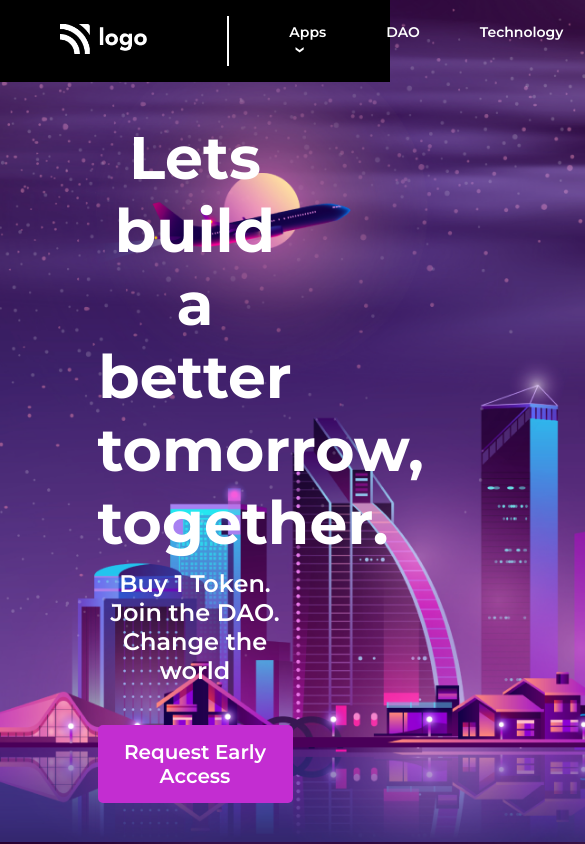
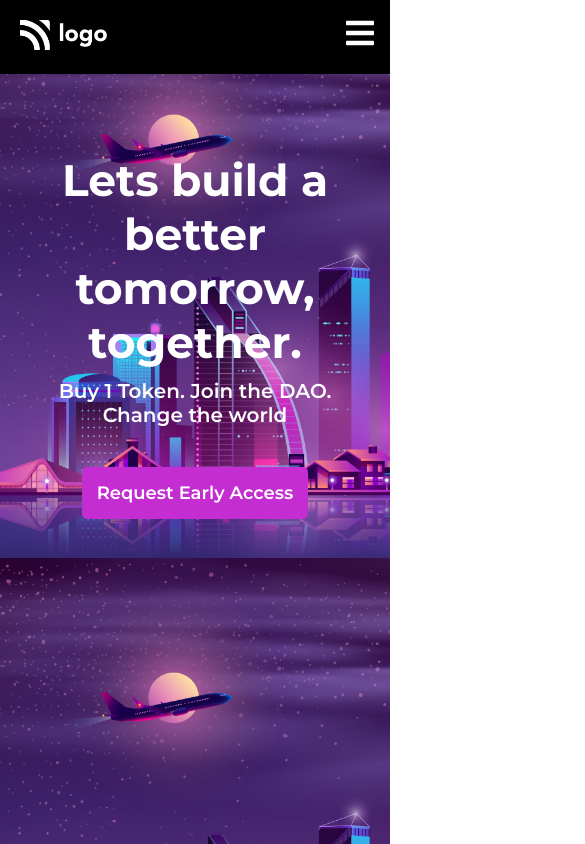
Before and after one commit to Shashanka8/Project-5-Crypto-Landing-Page, a plain HTML site: page index.html in a window 390 px wide. Shown: the top 844 px of the page, 585 px wide, since content can reach past the window. Drawn offline with Linux system fonts and the light colour scheme.

Commit message:
Updated Readme.md and added CSS media queries for device responsive

```diff
--- a/index.html
+++ b/index.html
@@ -40,6 +40,7 @@
           <div>
             <button class="button-small">Buy 1 Token</button>
           </div>
+          <img src="./assets/menu-icon.svg" alt="menu-icon" class="menu-icon" />
         </nav>
       </section>
       <!-- Hero Section -->
--- a/style.css
+++ b/style.css
@@ -13,6 +13,10 @@ body {
   background-size: cover;
   font-family: "Montserrat", sans-serif;
   color: #ffffff;
+}
+
+button {
+  cursor: pointer;
 }
 
 .navbar {
@@ -46,7 +50,8 @@ body {
 .list-item {
   list-style-type: none;
   font-size: 14px;
-  padding: 0 30px;
+  margin: 0 30px;
+  cursor: pointer;
 }
 
 .list-item:first-child {
@@ -62,13 +67,21 @@ body {
 }
 
 .button-small {
-  margin-left: 450px;
+  position: fixed;
+  right: 5%;
+  top: 3%;
   font-family: "Montserrat", sans-serif;
   background-color: var(--pink);
   color: #ffffff;
   padding: 10px 20px;
   border-radius: 5px;
   border: none;
+}
+
+.menu-icon {
+  display: none;
+  height: 32px;
+  cursor: pointer;
 }
 
 .hero {
@@ -96,3 +109,66 @@ body {
   border: none;
   font-size: 20px;
 }
+
+@media screen and (max-width: 1199px) {
+  .navbar {
+    padding: 15px 30px;
+  }
+  .hero {
+    padding: 10%;
+  }
+}
+
+@media only screen and (max-width: 991px) {
+  .grow-list,
+  .line {
+    display: none;
+  }
+  .menu-icon {
+    display: inline-block;
+    position: fixed;
+    top: 2%;
+    right: 2%;
+  }
+  .button-small {
+    right: 8%;
+    top: 2%;
+  }
+}
+
+@media only screen and (max-width: 767px) {
+  .navbar {
+    padding: 20px;
+  }
+  .hero {
+    padding: 10% 5%;
+  }
+  .hero-heading {
+    margin-top: 40px;
+    font-size: 54px;
+  }
+  .hero-description {
+    font-size: 22px;
+  }
+}
+
+@media only screen and (max-width: 600px) {
+  .button-small {
+    display: none;
+  }
+  .menu-icon {
+    right: 4%;
+  }
+  .hero-heading {
+    margin-top: 40px;
+    font-size: 44px;
+  }
+  .hero-description {
+    font-size: 20px;
+  }
+  .button-large {
+    margin-top: 30px;
+    padding: 15px;
+    font-size: 18px;
+  }
+}
```
Also changed, not shown: assets/menu-icon.svg (added), 1 other file.
